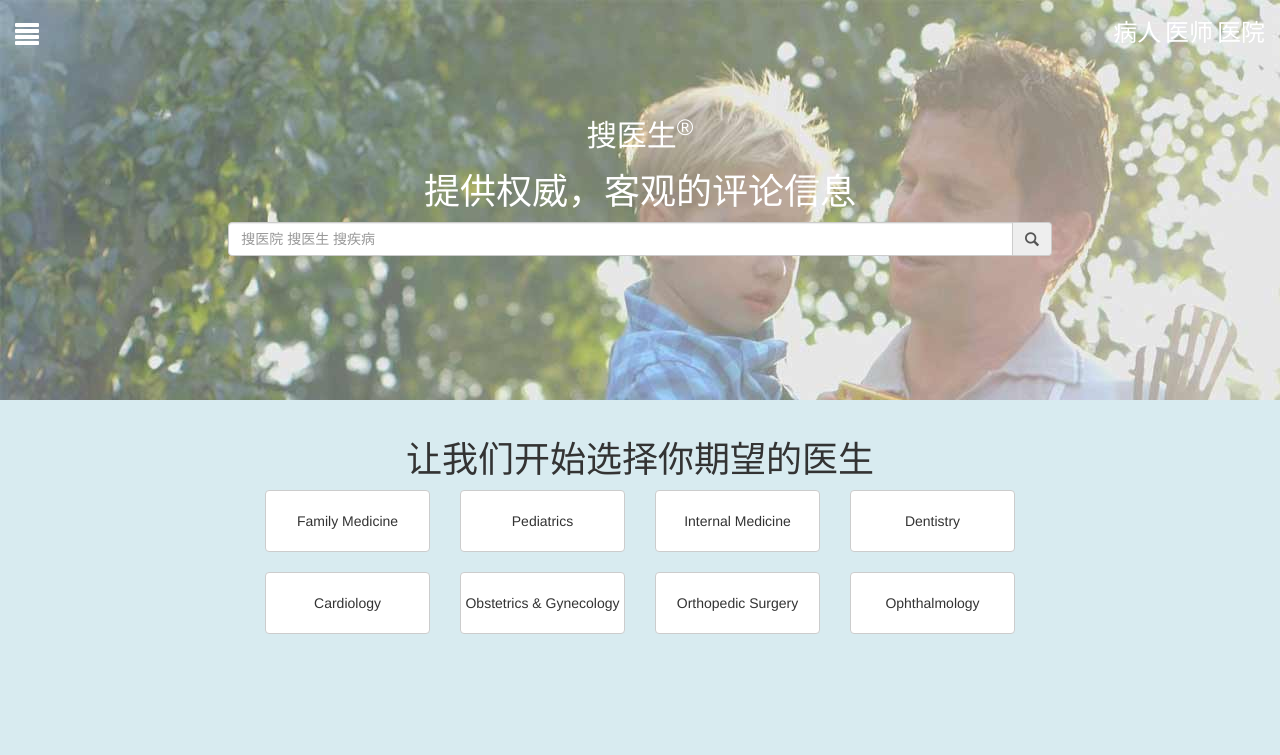
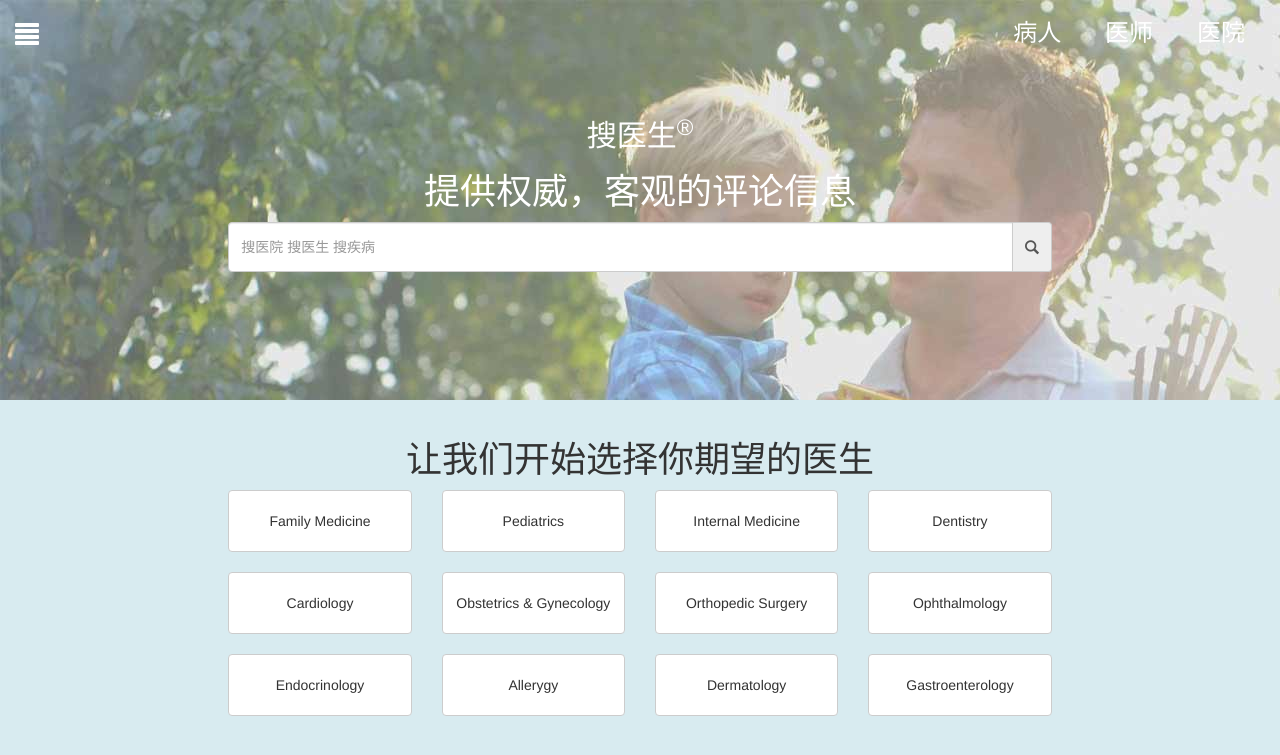
Before and after one commit to yuanlunchuan/doctorSearch, a Django app: page / in a window 1280 px wide. Shown: the top 755 px of the page. Run offline with Django 3.2, Linux system fonts and the light colour scheme; some libraries are stand-ins or nearby versions; some web fonts are replaced.

Commit message:
1, Update html view.

```diff
--- a/doctors/templates/doctors/index.html
+++ b/doctors/templates/doctors/index.html
@@ -6,15 +6,15 @@
 {% endblock %}
 
 {% block content %}
-  <section class="header container-fluid">
+  <section class="header-section container-fluid">
     <header class="row m-t-20">
       <div class="col-md-1">
         <a href="" class="h3"><i class="glyphicon glyphicon-align-justify"></i></a>
       </div>
       <div class="col-md-11 text-right">
-        <a href="" class="h3">病人</a>
-        <a href="" class="h3">医师</a>
-        <a href="" class="h3">医院</a>
+        <a href="" class="h3 nav-item">病人</a>
+        <a href="" class="h3 nav-item">医师</a>
+        <a href="" class="h3 nav-item">医院</a>
       </div>
     </header>
     <div class="row m-t">
@@ -26,13 +26,13 @@
       </h1>
       <div class="col-md-8 col-md-offset-2">
         <div class="input-group">
-          <input type="text" class="form-control" placeholder="搜医院 搜医生 搜疾病">
+          <input type="text" class="form-control" placeholder="搜医院 搜医生 搜疾病" style="height: 50px;">
           <a class="input-group-addon"><i class="glyphicon glyphicon-search"></i></a>
         </div>
       </div>
     </div>
   </section>
-  <section class="specialist container">
+  <section class="specialist container-fluid">
     <div class="row m-t-20">
       <h1 class="text-center">让我们开始选择你期望的医生</h1>
     </div>
@@ -80,6 +80,28 @@
         </a>
       </div>
     </div>
+    <div class="row m-t-20">
+      <div class="col-md-2 col-md-offset-2">
+        <a href="" class="btn btn-default disease-item">
+          Endocrinology
+        </a>
+      </div>
+      <div class="col-md-2">
+        <a href="" class="btn btn-default disease-item">
+          Allerygy
+        </a>
+      </div>
+      <div class="col-md-2">
+        <a href="" class="btn btn-default disease-item">
+          Dermatology
+        </a>
+      </div>
+      <div class="col-md-2">
+        <a href="" class="btn btn-default disease-item">
+          Gastroenterology
+        </a>
+      </div>
+    </div>
   </section>
 {% endblock %}
 
--- a/static/css/searchDoctor/index.css
+++ b/static/css/searchDoctor/index.css
@@ -1,15 +1,13 @@
 body{
   background-color: rgb(216, 235, 240);
-}
-.header{
-  color: #fff;
 }
 .full-width{
   width: 100%;
 }
-.container-fluid{
+.header-section{
   background-image: url(../../image/header.jpg);
   height: 400px;
+  color: #fff;
 }
 .m-t{
   margin-top: 50px;
@@ -24,3 +22,6 @@ body{
 .m-t-20{
   margin-top: 20px;
 }
+.nav-item{
+  margin: 0 20px;
+}
```
